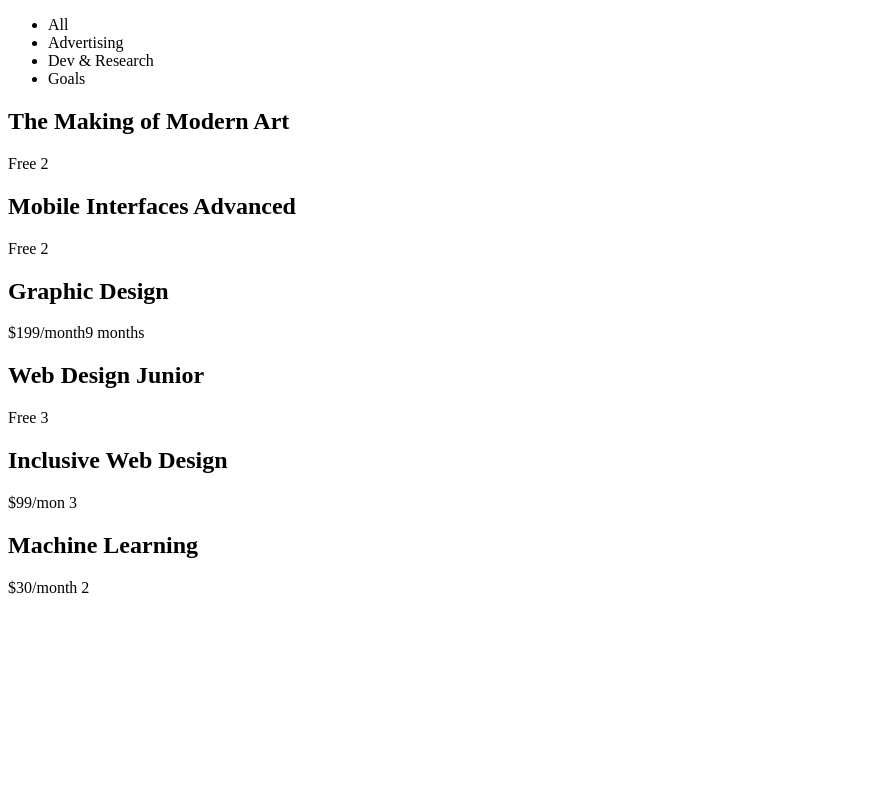
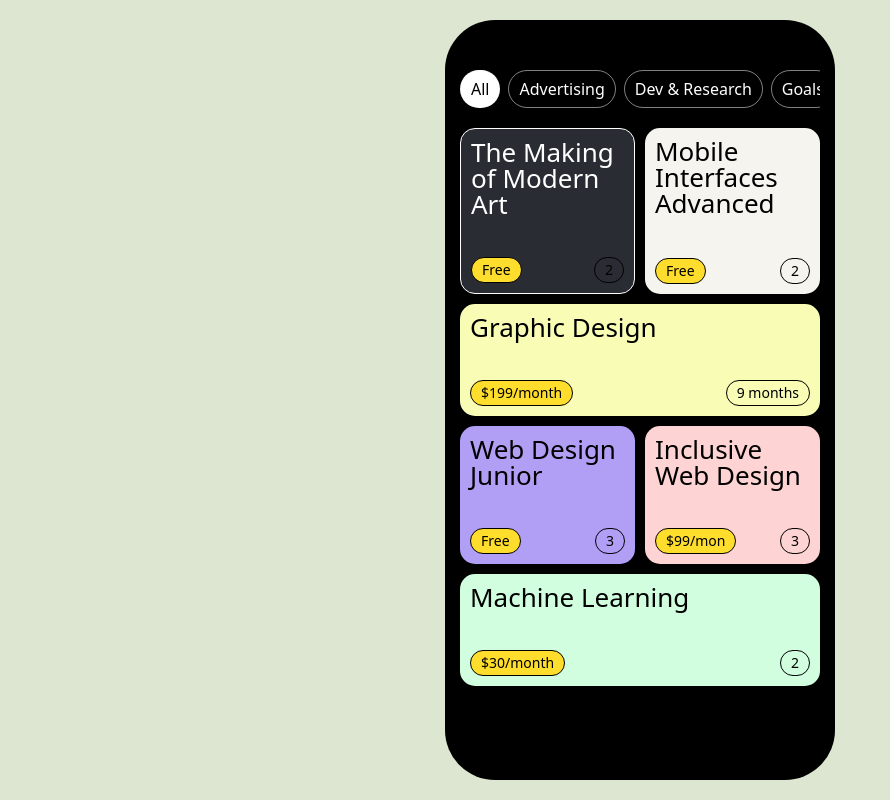
Before and after one commit to daveg7lee/css-layout-masterclass, a website built with Vite: page index.html in a window 1280 px wide. Shown: the whole page, without its empty margins (0-890 px from the left). Built offline with nearby package versions, Linux system fonts and the light colour scheme.

Commit message:
Education App CSS

```diff
--- a/index.html
+++ b/index.html
@@ -10,10 +10,11 @@
     <div class="phone">
       <header class="header">
         <ul class="header__list">
-          <li class="header__list-item">All</li>
+          <li class="header__list-item header__list-item--inverted">All</li>
           <li class="header__list-item">Advertising</li>
           <li class="header__list-item">Dev & Research</li>
           <li class="header__list-item">Goals</li>
+          <li class="header__list-item">iOS Development</li>
         </ul>
       </header>
       <div class="cards">
--- /dev/null
+++ b/styles/reset.scss
@@ -0,0 +1,135 @@
+/* http://meyerweb.com/eric/tools/css/reset/
+   v2.0 | 20110126
+   License: none (public domain)
+*/
+
+html,
+body,
+div,
+span,
+applet,
+object,
+iframe,
+h1,
+h2,
+h3,
+h4,
+h5,
+h6,
+p,
+blockquote,
+pre,
+a,
+abbr,
+acronym,
+address,
+big,
+cite,
+code,
+del,
+dfn,
+em,
+img,
+ins,
+kbd,
+q,
+s,
+samp,
+small,
+strike,
+strong,
+sub,
+sup,
+tt,
+var,
+b,
+u,
+i,
+center,
+dl,
+dt,
+dd,
+ol,
+ul,
+li,
+fieldset,
+form,
+label,
+legend,
+table,
+caption,
+tbody,
+tfoot,
+thead,
+tr,
+th,
+td,
+article,
+aside,
+canvas,
+details,
+embed,
+figure,
+figcaption,
+footer,
+header,
+hgroup,
+menu,
+nav,
+output,
+ruby,
+section,
+summary,
+time,
+mark,
+audio,
+video {
+  margin: 0;
+  padding: 0;
+  border: 0;
+  font-size: 100%;
+  font: inherit;
+  vertical-align: baseline;
+}
+/* HTML5 display-role reset for older browsers */
+article,
+aside,
+details,
+figcaption,
+figure,
+footer,
+header,
+hgroup,
+menu,
+nav,
+section {
+  display: block;
+}
+body {
+  line-height: 1;
+}
+ol,
+ul {
+  list-style: none;
+}
+blockquote,
+q {
+  quotes: none;
+}
+blockquote:before,
+blockquote:after,
+q:before,
+q:after {
+  content: "";
+  content: none;
+}
+table {
+  border-collapse: collapse;
+  border-spacing: 0;
+}
+
+html,
+body {
+  font-family: system-ui, -apple-system, BlinkMacSystemFont, "Segoe UI", Roboto,
+    Oxygen, Ubuntu, Cantarell, "Open Sans", "Helvetica Neue", sans-serif;
+}
--- a/styles/style.scss
+++ b/styles/style.scss
@@ -0,0 +1,105 @@
+@import "./reset.scss";
+
+body{
+  background: #dce6d1;
+  display: flex;
+  justify-content: center;
+  align-items: center;
+  height: 100vh;
+}
+
+.phone {
+  background-color: black;
+  border-radius: 50px;
+  height: 95%;
+  width: 390px;
+  padding: 50px 15px;
+  box-sizing: border-box;
+}
+
+.header {
+  overflow-x: scroll;
+  .header__list {
+    display: flex;
+    color: white;
+    gap: 8px;
+    width: max-content;
+    .header__list-item {
+      border: 1px solid rgba($color: #fff, $alpha: 0.5);
+      padding: 10px;
+      border-radius: 20px;
+    }
+    .header__list-item--inverted {
+      background-color: white;
+      color: black;
+    }
+  }
+}
+
+.cards {
+  margin: 20px 0px;
+  display: grid;
+  grid-template-columns: repeat(2, 1fr);
+  gap: 10px;
+
+  .cards__card {
+    background-color: white;
+    padding: 10px;
+    border-radius: 15px;
+    display: flex;
+    flex-direction: column;
+    justify-content: space-between;
+    gap: 40px;
+
+    .card__title {
+      font-size: 26px;
+    }
+
+    .card__footer {
+      font-size: 14px;
+      display: flex;
+      justify-content: space-between;
+      align-items: center;
+
+      span {
+        padding: 5px 10px;
+        border-radius: 20px;
+        border: 1px solid black;
+      }
+      .price {
+        background-color: rgb(255, 221, 44);
+      }
+      .lenght {
+        background-color: white;
+      }
+    }
+
+    &:first-child {
+      background-color: #292d33;
+      border: 1px solid white;
+      .card__title {
+        color: white;
+      }
+    }
+
+    &:nth-child(2) {
+      background-color: #f5f4ef;
+    }
+    &:nth-child(3) {
+      background-color: #f8fcb5;
+    }
+    &:nth-child(4) {
+      background-color: #b19ff6;
+    }
+    &:nth-child(5) {
+      background-color: #fed3d3;
+    }
+    &:nth-child(6) {
+      background-color: #d0fedf;
+    }
+
+    &:nth-child(3n) {
+      grid-column: span 2;
+    }
+  }
+}
```
